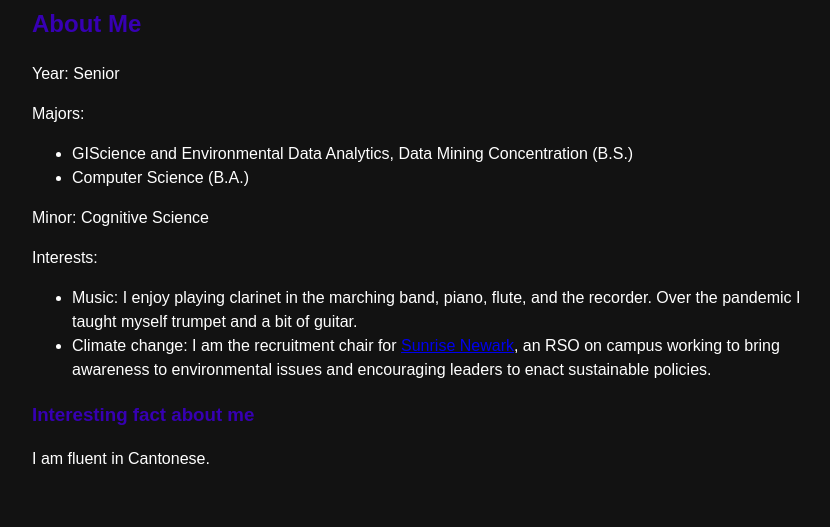
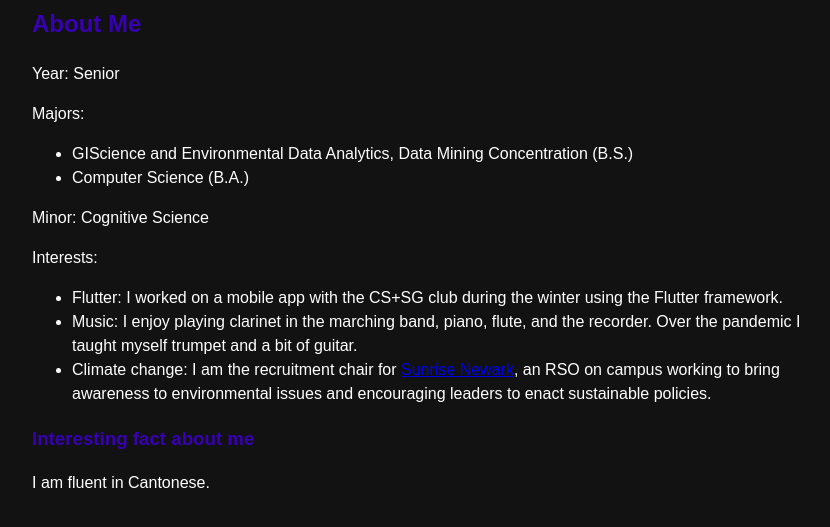
Before and after one commit to anthonyym/anthonyym.github.io, a plain HTML site: page aboutMe.html in a window 1280 px wide. Shown: the part 109-636 px from the top of the page, without its empty margins (208-1038 px from the left). Drawn offline with Linux system fonts and the light colour scheme.

```diff
--- a/aboutMe.html
+++ b/aboutMe.html
@@ -18,6 +18,7 @@
 		<p>Minor: Cognitive Science</p>
 		<p>Interests:</p>
 			<ul>
+				<li>Flutter: I worked on a mobile app with the CS+SG club during the winter using the Flutter framework.</li>
 				<li>Music: I enjoy playing clarinet in the marching band, piano, flute, and the recorder. Over the pandemic I taught myself trumpet and a bit of guitar.</li>
 				<li>Climate change: I am the recruitment chair for <a href='https://sunriseudel.wixsite.com/udel'>Sunrise Newark</a>, an RSO on campus working to bring awareness to environmental issues and encouraging leaders to enact sustainable policies.</li>
 			</ul>
```
Also changed, not shown: index.html (+1 -0 lines).
